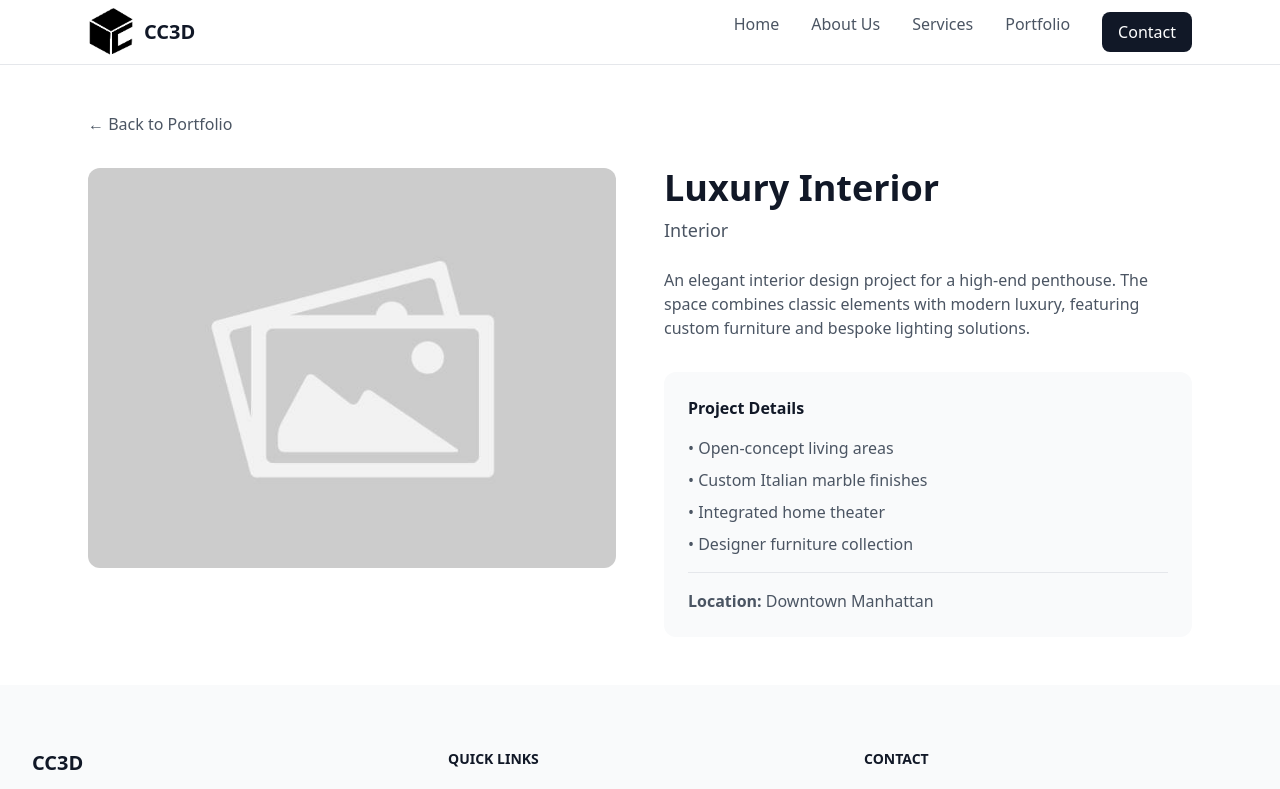
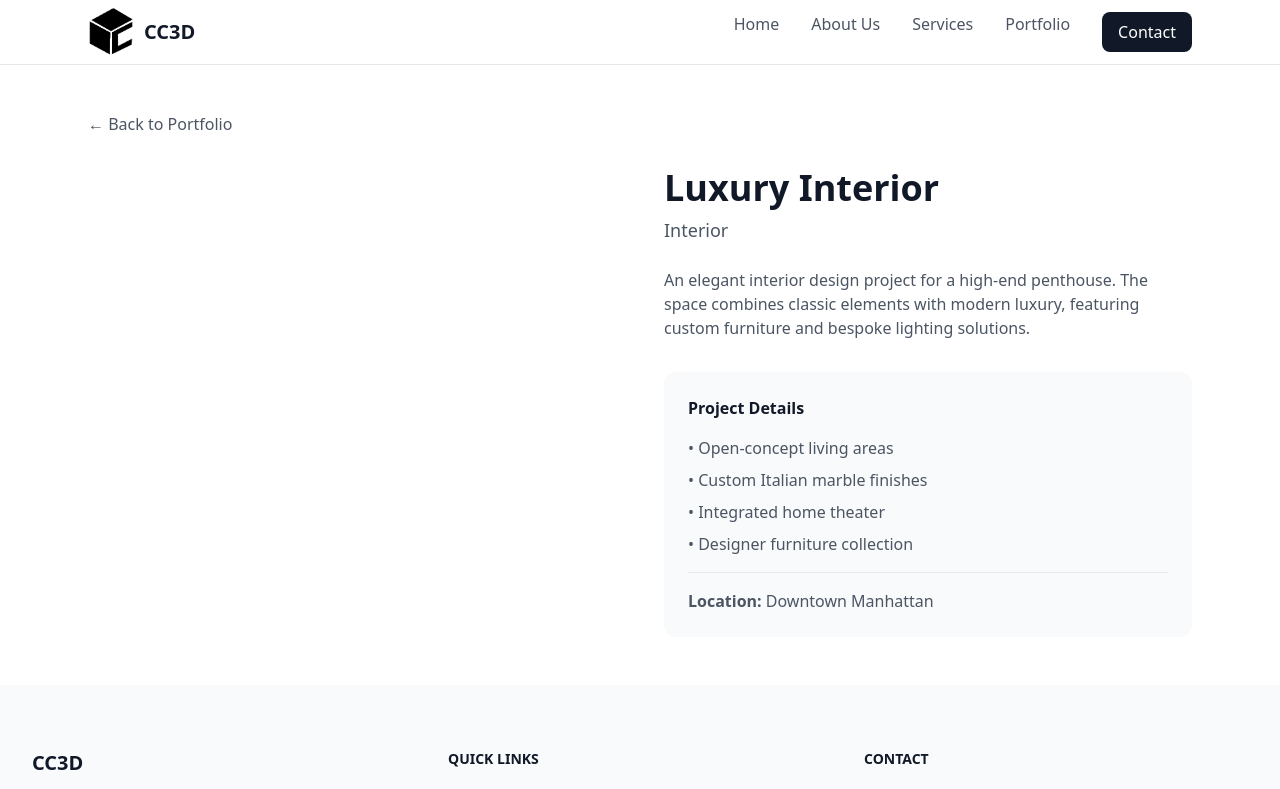
Before and after one commit to haydenhunter-projects/cc3d.website, a Next.js app: page /projects/luxury-interior in a window 1280 px wide. Shown: the top 789 px of the page. Built offline with nearby package versions, Linux system fonts and the light colour scheme.

Commit message:
version 0.78 prep for video file

```diff
--- a/app/projects/[slug]/page.js
+++ b/app/projects/[slug]/page.js
@@ -6,7 +6,7 @@ const projects = {
   "modern-villa": {
     title: "Modern Villa",
     category: "Exterior",
-    image: "/istockphotoplaceholder.jpg",
+    // video: "/Modern_Row_Render.mp4",
     description: "A contemporary residential project featuring clean lines and sustainable design. This modern villa combines luxury living with environmental consciousness, incorporating large windows for natural light and energy-efficient systems throughout.",
     details: [
       "4,500 square feet of living space",
@@ -44,8 +44,9 @@ const projects = {
   }
 };
 
-export default function ProjectPage({ params }) {
-  const project = projects[params.slug];
+export default async function ProjectPage({ params }) {
+  const { slug } = await params;
+  const project = projects[slug];
 
   if (!project) {
     return (
@@ -73,13 +74,23 @@ export default function ProjectPage({ params }) {
           </Link>
 
           <div className="grid md:grid-cols-2 gap-12">
-            <div className="relative h-[400px] rounded-xl overflow-hidden">
-              <Image
-                src={project.image}
-                alt={project.title}
-                fill
-                className="object-cover"
-              />
+            <div>
+              {project.video && slug === 'modern-villa' && (
+                <div className="rounded-xl overflow-hidden bg-gray-100">
+                  <h3 className="text-lg font-semibold text-gray-900 p-4 border-b border-gray-200">
+                    Project Walkthrough
+                  </h3>
+                  <div className="aspect-video relative">
+                    <video
+                      controls
+                      className="w-full"
+                    >
+                      <source src={project.video} type="video/mp4" />
+                      Your browser does not support the video tag.
+                    </video>
+                  </div>
+                </div>
+              )}
             </div>
 
             <div>
--- a/package.json
+++ b/package.json
@@ -9,9 +9,9 @@
     "lint": "next lint"
   },
   "dependencies": {
-    "next": "^14.2.28",
-    "react": "^18.2.0",
-    "react-dom": "^18.2.0"
+    "next": "^15.3.2",
+    "react": "^19.1.0",
+    "react-dom": "^19.1.0"
   },
   "devDependencies": {
     "autoprefixer": "^10.4.21",
```
Also changed, not shown: 1 other file (tests, documents, lock files or other folders).
